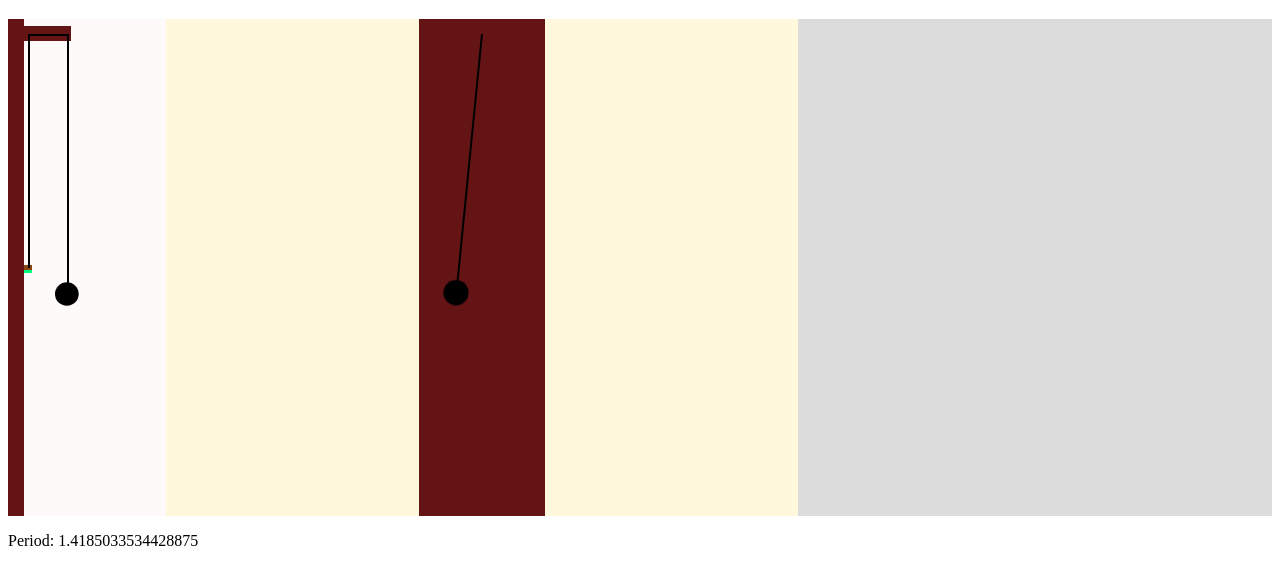
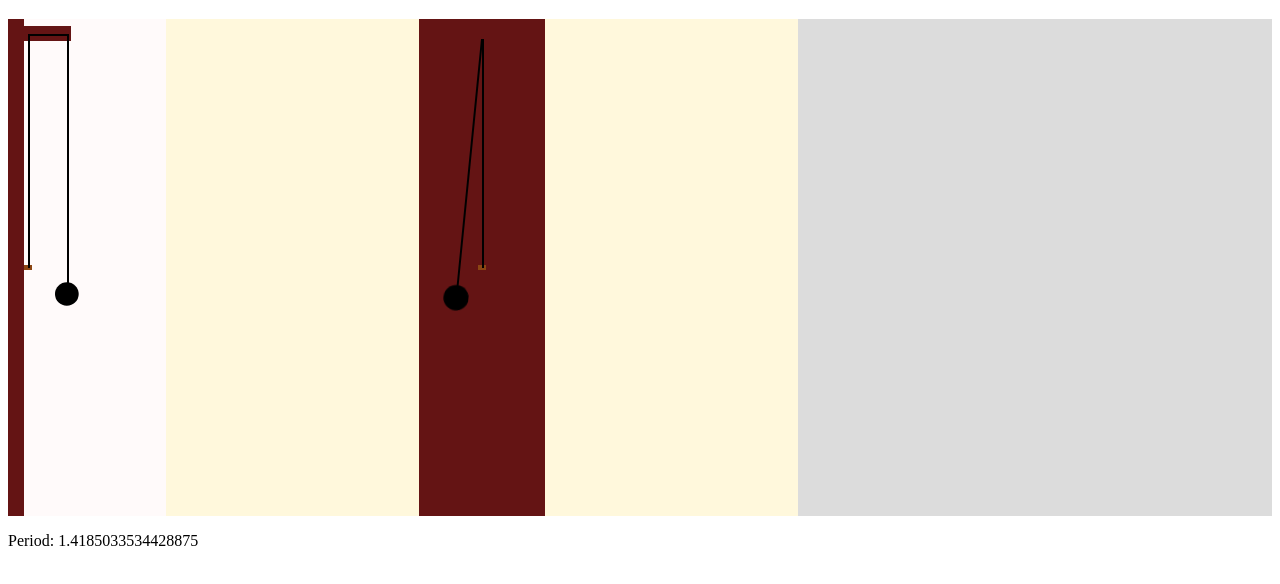
Before and after one commit to elfen20/webpendulum, a plain HTML site: page index.html in a window 1280 px wide. Both pictures are taken after a click on the element 15 px from the left and 323 px from the top of the page. Shown: the part 56-640 px from the top of the page. Drawn offline with Linux system fonts and the light colour scheme.

Commit message:
added frontview peg

```diff
--- a/index.html
+++ b/index.html
@@ -16,14 +16,14 @@
         <div id="wrow">
             <div id="c1-side">
                 <div id="board-side">
-                    <div id="peg">
-                        <div id="pegimage"></div>
+                    <div id="peg-side">
+                        <div class="pegimage"></div>
                     </div>
                 </div>
                 <div id="affix-side">
                     <div id="affix-string"></div>
                 </div>
-                <div id="peg-string">
+                <div class="peg-string" id="peg-string-side">
                     <div class="string"></div>
                 </div>
                 <div id="pendulum-side">
@@ -37,6 +37,9 @@
             </div>
             <div id="c2-front">
                 <div id="board-front">
+                    <div id="peg-front">
+                        <div class="pegimage"></div>
+                    </div>
                     <div id="pendulum">
                         <div class="string"></div>
                         <div class="ball">
@@ -44,6 +47,9 @@
                                 <circle cx="5" cy="5" r="5" />
                             </svg>
                         </div>
+                    </div>
+                    <div class="peg-string" id="peg-string-front">
+                        <div class="string"></div>
                     </div>
                 </div>
             </div>
--- a/pendulum.css
+++ b/pendulum.css
@@ -68,16 +68,23 @@ body {
     top: 50%;
 }
 
-#peg {
+#peg-side {
     position: relative;
-    background-color: springgreen;
     width: 50%;
     height: 1%;
     left: 100%;
     top: 50%;
 }
 
-#pegimage {
+#peg-front {
+    position: relative;
+    width: 6%;
+    height: 1%;
+    left: 47%;
+    top: 50%;
+}
+
+.pegimage {
     position: relative;
     background-color: saddlebrown;
     width: 100%;
@@ -103,12 +110,18 @@ body {
     height: 100%;
 }
 
-#peg-string {
+.peg-string {
     position: absolute;
     width: 5px;
     height: 47%;
     left: 11%;
     top:3%;
+}
+
+#peg-string-front {
+    height: 46%;
+    left: 48%;
+    top: 4%;
 }
 
 .string {
--- a/pendulum.js
+++ b/pendulum.js
@@ -16,10 +16,12 @@ class Pendulum {
 
         this.info = document.querySelector('#info');
         this.board = document.querySelector('#board-side');
-        this.peg = document.querySelector('#peg');
-        this.pegString = document.querySelector('#peg-string');
+        this.pegSide = document.querySelector('#peg-side');
+        this.pegFront = document.querySelector('#peg-front');
+        this.pegStringSide = document.querySelector('#peg-string-side');
+        this.pegStringFront = document.querySelector('#peg-string-front');
         this.pendel = document.querySelector('#pendulum');
-        this.pendelside = document.querySelector('#pendulum-side');
+        this.pendelSide = document.querySelector('#pendulum-side');
     }
 
     init() {
@@ -49,10 +51,12 @@ class Pendulum {
     }
 
     setPeg(slot) {
-        pendulum.peg.style.top = slot * 100 + "%";
-        pendulum.pegString.style.height = ((slot * 100)-3) + "%";
+        pendulum.pegSide.style.top = slot * 100 + "%";
+        pendulum.pegFront.style.top = slot * 100 + "%";
+        pendulum.pegStringSide.style.height = ((slot * 100)-3) + "%";
+        pendulum.pegStringFront.style.height = ((slot * 100)-4) + "%";
         pendulum.pendel.style.height = pendulum.pegPositions[slot] + "%";
-        pendulum.pendelside.style.height = pendulum.pegPositions[slot] + "%";
+        pendulum.pendelSide.style.height = pendulum.pegPositions[slot] + "%";
         var period = 2 * Math.PI * Math.sqrt((pendulum.pegPositions[slot] * pendulum.lengthfactor) / pendulum.gravity);
         pendulum.log("Period: " + period);
         pendulum.pendel.style.animationDuration = period + "s";
```
